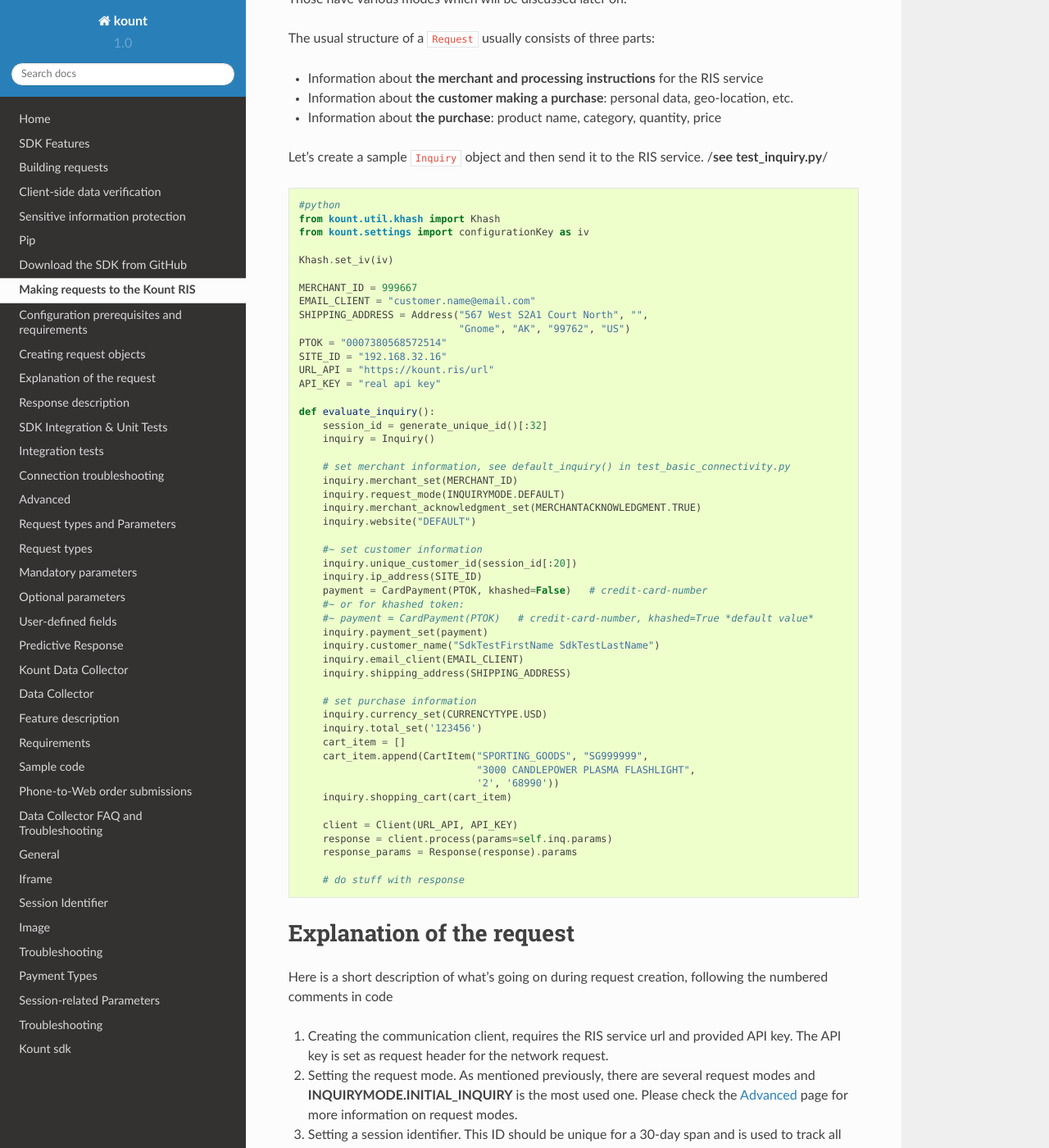
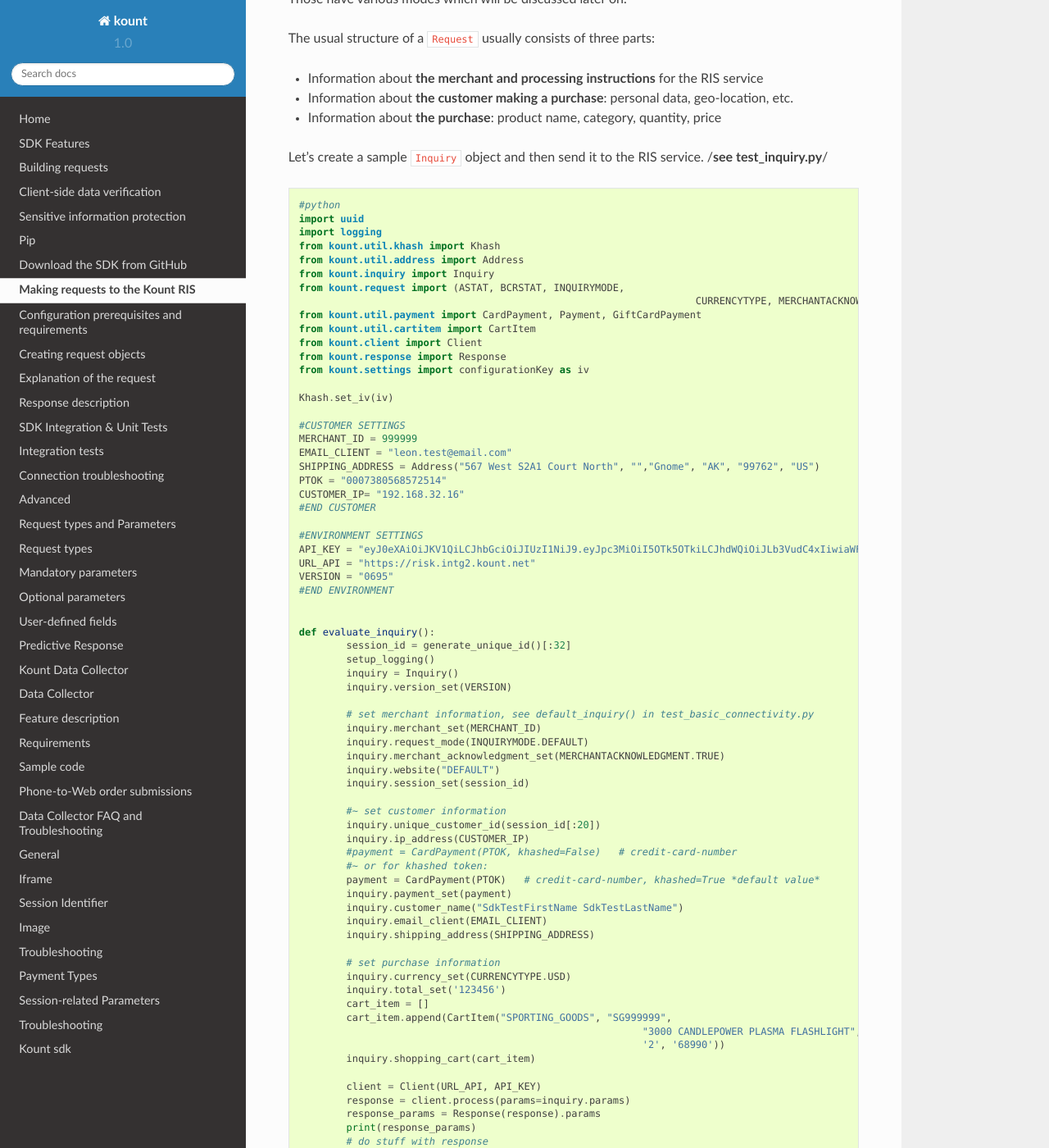
Before and after one commit to Kount/kount-ris-python-sdk, a Sphinx documentation site: the page built from docs/Making-requests-to-the-Kount-RIS.rst, in a window 1280 px wide and 1400 px high, scrolled down 731 px. Shown: the whole window at 82% size. Built offline with Sphinx 7.4.7 and the Read the Docs theme 2.0.0, drawn with Linux system fonts in a browser that asks for light colours; some of the changed text lies outside the part shown.

Commit message:
squashing commits

```diff
--- a/docs/Making-requests-to-the-Kount-RIS.rst
+++ b/docs/Making-requests-to-the-Kount-RIS.rst
@@ -44,56 +44,103 @@ service. /**see test\_inquiry.py**/
 
 ::
 
-    #python
-    from kount.util.khash import Khash
-    from kount.settings import configurationKey as iv
+	#python
+	import uuid
+	import logging
+	from kount.util.khash import Khash
+	from kount.util.address import Address
+	from kount.inquiry import Inquiry
+	from kount.request import (ASTAT, BCRSTAT, INQUIRYMODE,
+									   CURRENCYTYPE, MERCHANTACKNOWLEDGMENT)
+	from kount.util.payment import CardPayment, Payment, GiftCardPayment
+	from kount.util.cartitem import CartItem
+	from kount.client import Client
+	from kount.response import Response
+	from kount.settings import configurationKey as iv
 
-    Khash.set_iv(iv)
+	Khash.set_iv(iv)
 
-    MERCHANT_ID = 999667
-    EMAIL_CLIENT = "customer.name@email.com"
-    SHIPPING_ADDRESS = Address("567 West S2A1 Court North", "",
-                               "Gnome", "AK", "99762", "US")
-    PTOK = "0007380568572514"
-    SITE_ID = "192.168.32.16"
-    URL_API = "https://kount.ris/url"
-    API_KEY = "real api key"
+	#CUSTOMER SETTINGS
+	MERCHANT_ID = 999999
+	EMAIL_CLIENT = "leon.test@email.com"
+	SHIPPING_ADDRESS = Address("567 West S2A1 Court North", "","Gnome", "AK", "99762", "US")
+	PTOK = "0007380568572514"
+	CUSTOMER_IP= "192.168.32.16"
+	#END CUSTOMER
 
-    def evaluate_inquiry():
-        session_id = generate_unique_id()[:32]
-        inquiry = Inquiry()
+	#ENVIRONMENT SETTINGS
+	API_KEY = "eyJ0eXAiOiJKV1QiLCJhbGciOiJIUzI1NiJ9.eyJpc3MiOiI5OTk5OTkiLCJhdWQiOiJLb3VudC4xIiwiaWF0IjoxNTI0NjkzNTE2LCJzY3AiOnsia2EiOnRydWUsImtjIjp0cnVlLCJhcGkiOmZhbHNlLCJyaXMiOnRydWV9fQ.WFcgpCkG9M1-7nemy2FbCsoXQmy4haezQUtYf70ySAk"
+	URL_API = "https://risk.intg2.kount.net"
+	VERSION = "0695"
+	#END ENVIRONMENT
 
-        # set merchant information, see default_inquiry() in test_basic_connectivity.py
-        inquiry.merchant_set(MERCHANT_ID)
-        inquiry.request_mode(INQUIRYMODE.DEFAULT)
-        inquiry.merchant_acknowledgment_set(MERCHANTACKNOWLEDGMENT.TRUE)
-        inquiry.website("DEFAULT")
 
-        #~ set customer information
-        inquiry.unique_customer_id(session_id[:20])
-        inquiry.ip_address(SITE_ID)
-        payment = CardPayment(PTOK, khashed=False)   # credit-card-number
-        #~ or for khashed token:
-        #~ payment = CardPayment(PTOK)   # credit-card-number, khashed=True *default value*
-        inquiry.payment_set(payment)
-        inquiry.customer_name("SdkTestFirstName SdkTestLastName")
-        inquiry.email_client(EMAIL_CLIENT)
-        inquiry.shipping_address(SHIPPING_ADDRESS)
+	def evaluate_inquiry():
+		session_id = generate_unique_id()[:32]
+		setup_logging()
+		inquiry = Inquiry()
+		inquiry.version_set(VERSION)
 
-        # set purchase information
-        inquiry.currency_set(CURRENCYTYPE.USD)
-        inquiry.total_set('123456')
-        cart_item = []
-        cart_item.append(CartItem("SPORTING_GOODS", "SG999999",
-                                  "3000 CANDLEPOWER PLASMA FLASHLIGHT",
-                                  '2', '68990'))
-        inquiry.shopping_cart(cart_item)
+		# set merchant information, see default_inquiry() in test_basic_connectivity.py
+		inquiry.merchant_set(MERCHANT_ID)
+		inquiry.request_mode(INQUIRYMODE.DEFAULT)
+		inquiry.merchant_acknowledgment_set(MERCHANTACKNOWLEDGMENT.TRUE)
+		inquiry.website("DEFAULT")
+		inquiry.session_set(session_id)
 
-        client = Client(URL_API, API_KEY)
-        response = client.process(params=self.inq.params)
-        response_params = Response(response).params
+		#~ set customer information
+		inquiry.unique_customer_id(session_id[:20])
+		inquiry.ip_address(CUSTOMER_IP)
+		#payment = CardPayment(PTOK, khashed=False)   # credit-card-number
+		#~ or for khashed token:
+		payment = CardPayment(PTOK)   # credit-card-number, khashed=True *default value*
+		inquiry.payment_set(payment)
+		inquiry.customer_name("SdkTestFirstName SdkTestLastName")
+		inquiry.email_client(EMAIL_CLIENT)
+		inquiry.shipping_address(SHIPPING_ADDRESS)
 
-        # do stuff with response
+		# set purchase information
+		inquiry.currency_set(CURRENCYTYPE.USD)
+		inquiry.total_set('123456')
+		cart_item = []
+		cart_item.append(CartItem("SPORTING_GOODS", "SG999999",
+								  "3000 CANDLEPOWER PLASMA FLASHLIGHT",
+								  '2', '68990'))
+		inquiry.shopping_cart(cart_item)
+
+		client = Client(URL_API, API_KEY)
+		response = client.process(params=inquiry.params)
+		response_params = Response(response).params
+		print(response_params)
+		# do stuff with response
+
+
+	def generate_unique_id():
+		return str(uuid.uuid4()).replace('-', '').upper()
+
+	def setup_logging():
+
+		req = logging.getLogger('kount.request')
+		req.setLevel(logging.DEBUG)
+		reqh = logging.FileHandler('request.log')
+		reqh.setLevel(logging.DEBUG)
+		req.addHandler(reqh)
+
+		cli = logging.getLogger('kount.client')
+		cli.setLevel(logging.DEBUG)
+		clih = logging.FileHandler('client.log')
+		clih.setLevel(logging.DEBUG)
+		cli.addHandler(clih)
+
+		resp = logging.getLogger('kount.response')
+		resp.setLevel(logging.DEBUG)
+		resph = logging.FileHandler('response.log')
+		resph.setLevel(logging.DEBUG)
+		resp.addHandler(resph)
+
+	#Make call out to RIS
+	evaluate_inquiry()
+
 
 Explanation of the request
 ==========================
```
Also changed, not shown: 13 other files.
